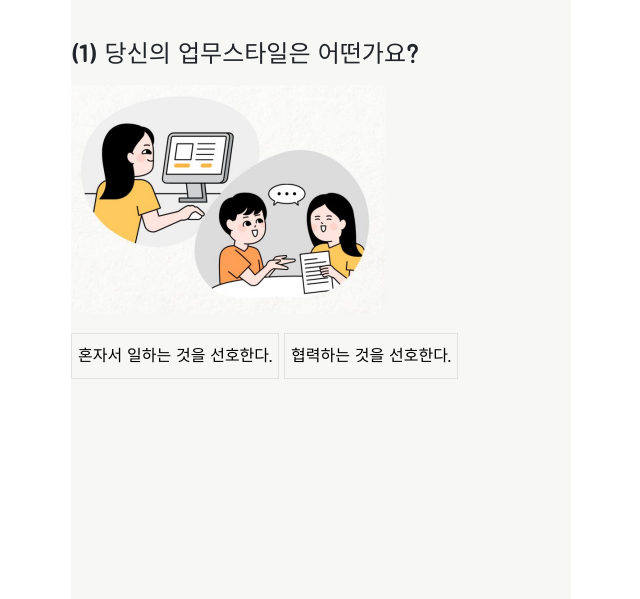
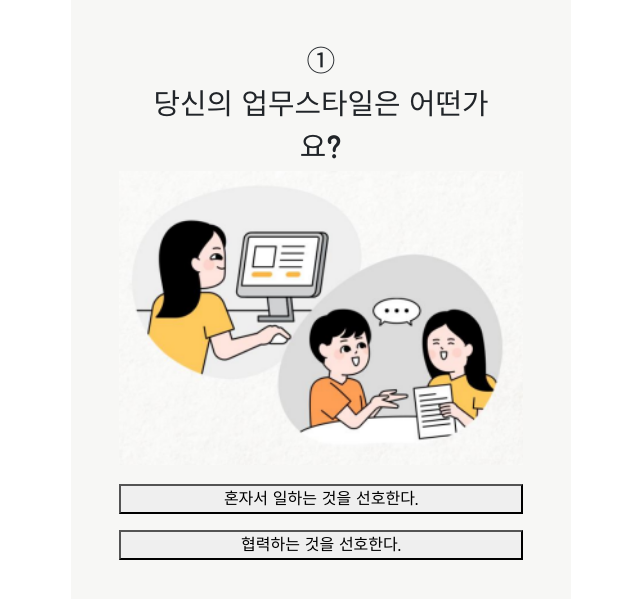
Before and after one commit to jaero0725/scourtTest, a plain HTML site: page index.html in a window 1280 px wide. Shown: the part 59-658 px from the top of the page, without its empty margins (319-959 px from the left). Drawn offline with nearby package versions, Linux system fonts and the light colour scheme.

Commit message:
update : 디자인 요소 추가

```diff
--- a/index.html
+++ b/index.html
@@ -66,28 +66,31 @@
 
                                     <!-- 실제 테스트 진행시 나오는 컨텐츠 -->
                                     <!-- 질문 & 답변 -->
-                                    <div class="question-step" style="min-height: calc((100vh - 84px) / 1);" >
+                                    <div></div>
+                                    <div class="question-step" style="min-height: calc((100vh - 84px) / 1); position:relative; top:20%;
+                                     margin-left:3rem; margin-right:3rem;" >
                                         <!-- 질문-->
-                                        <h4 class="question-step_question-title" style="margin: 0px 0px 15px; min-height: auto;">
-                                             (1) 당신의 업무스타일은 어떤가요?
-                                        </h4>
+                                        <div id ="question-step_question-title" style="text-align:center;font-size: 1.8rem;padding-left: 1rem; padding-right:1rem;" >
+                                            ① <br>
+                                            당신의 업무스타일은 어떤가요?
+                                        </div>
+                                        <!-- TODO : 가운데 고정 시키기 -->
                                         <!-- 질문 관련 img -->
-                                        <img class="question-step_question-image__2DoVN" src="/images/question01.png"  style="display: block; ">
+                                        <img class="question-step_question-image" src="/images/question01.png"  style="display: block;text-align: center; width: 100%;">
                                         <!-- 답변 -->
                                         <div class="question-step_question" style="padding-bottom: 15px; margin: 19px auto 30px;">
                                             <!-- 답 1 -->
-                                            <button class="viewerButton_question-option"
-                                                style="margin-top: 0px; min-height: 46px; font-size: 16px; background-color: transparent; border: 1px solid rgb(225, 225, 225);">
-                                                <span class="viewerButton_background"
-                                                    style="background-color: rgb(0, 54, 104);"></span>
-                                                    <span style="color: rgb(0, 0, 0);">혼자서 일하는 것을 선호한다.</span>
-                                            </button>
+                                            <div>
+                                                <button class="viewerButton_question-option" style="width:100%; margin-bottom: 1rem;">
+                                                    <span>혼자서 일하는 것을 선호한다.</span>
+                                                </button>
+                                            </div>
+                                            <div>
                                             <!-- 답 2 -->
-                                             <button class="viewerButton_question-option"
-                                                style="margin-top: 0px; min-height: 46px; font-size: 16px; background-color: transparent; border: 1px solid rgb(225, 225, 225);">
-                                                <span class="viewerButton_background" style="background-color: rgb(0, 54, 104);"></span>
-                                                <span style="color: rgb(0, 0, 0);">협력하는 것을 선호한다. </span>
-                                            </button>
+                                                <button class="viewerButton_question-option" style="width:100%; margin-bottom: 1rem;">
+                                                        <span>협력하는 것을 선호한다. </span>
+                                                </button>
+                                            </div>
                                         </div>
                                         <!-- 답변 end-->
                                     </div>
@@ -140,8 +143,6 @@
         }
 
 
-
-
     </script>
     <script src="https://code.jquery.com/jquery-3.5.1.slim.min.js"
         integrity="sha384-DfXdz2htPH0lsSSs5nCTpuj/zy4C+OGpamoFVy38MVBnE+IbbVYUew+OrCXaRkfj"
```
